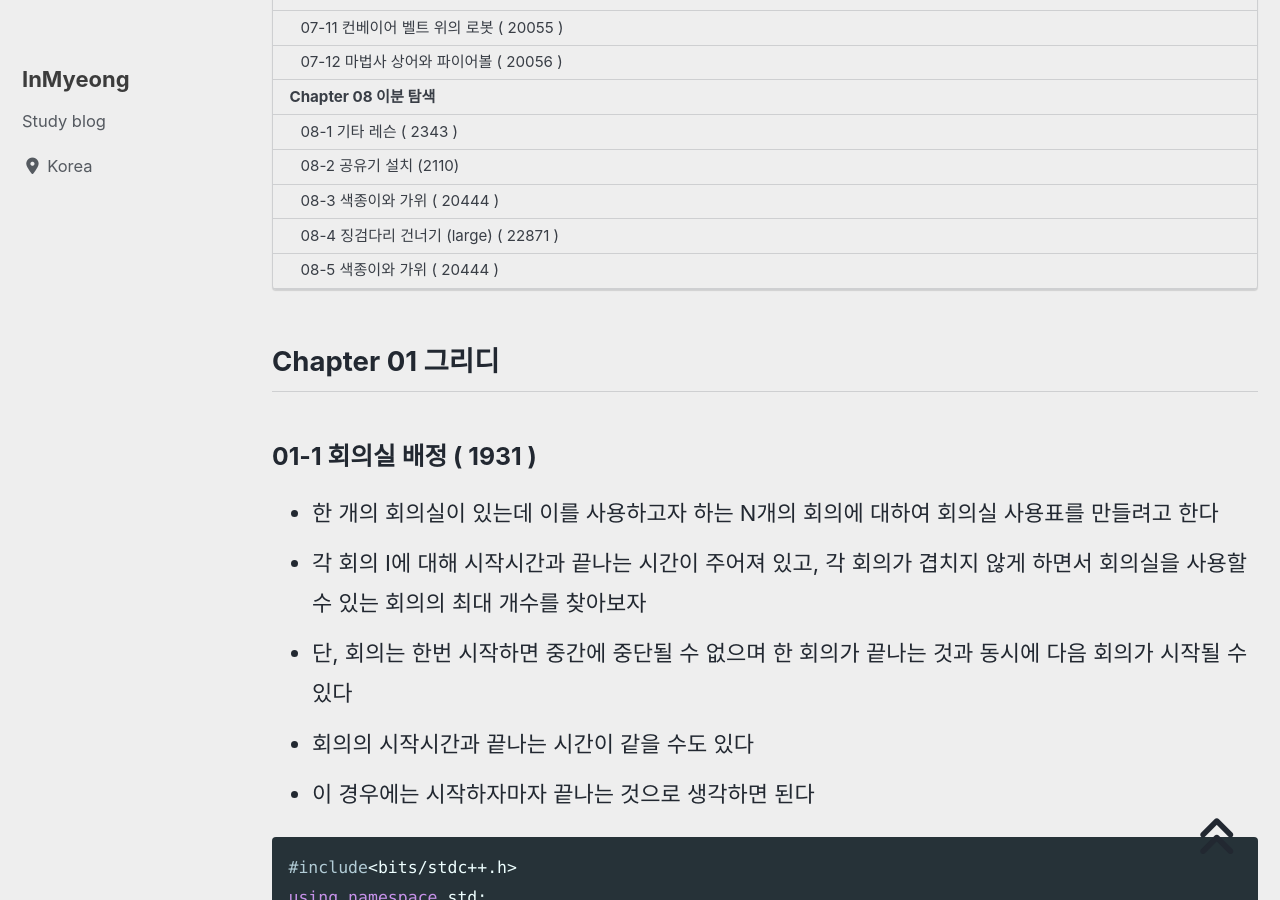
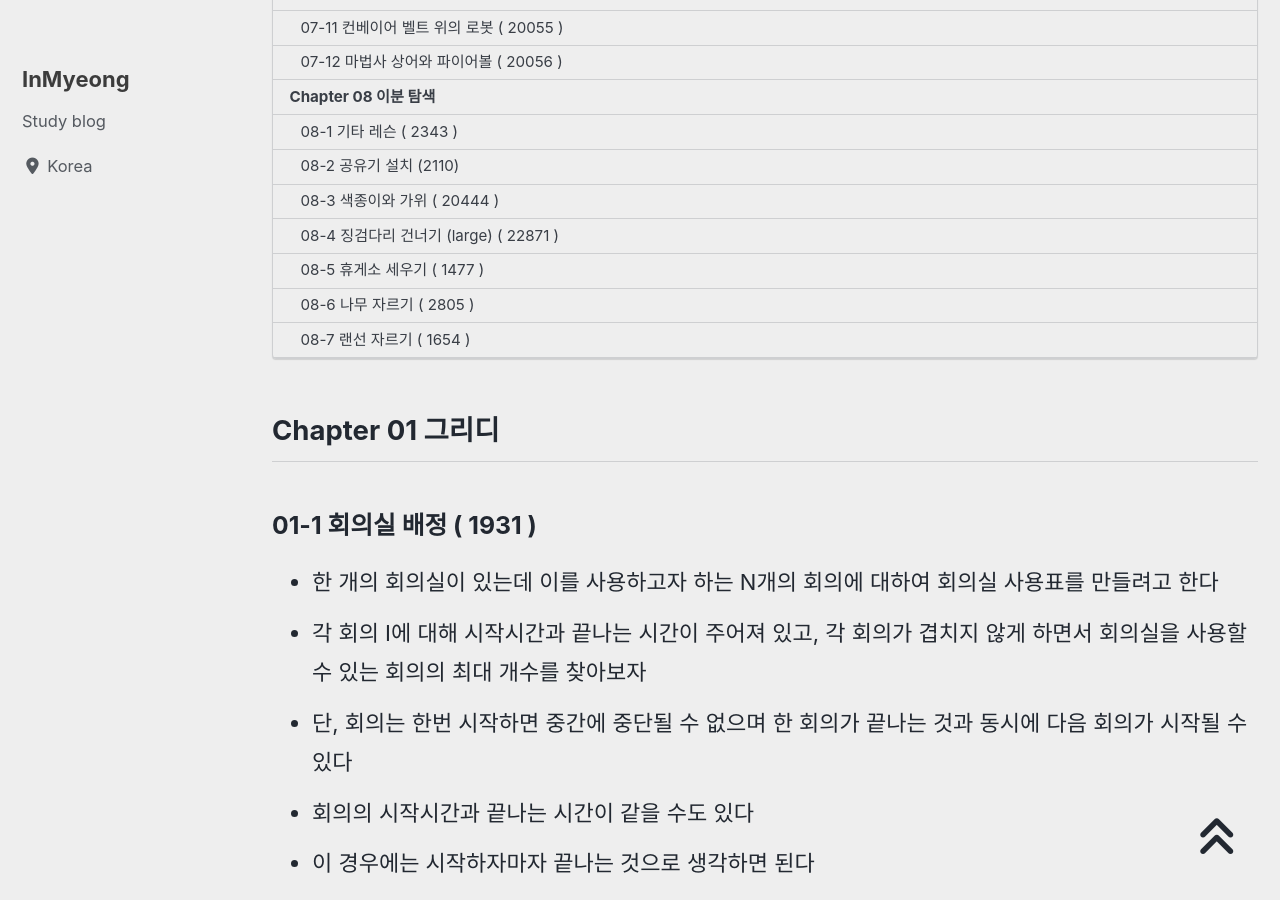
Before and after one commit to devMyeong/devMyeong.github.io, a Jekyll site: the page built from _posts/codingTest/2022-09-25-백준.md, in a window 1280 px wide and 900 px high, scrolled down 2271 px. Built offline with Jekyll 4.4.1, drawn with Linux system fonts in a browser that asks for light colours; cached includes are drawn as plain includes; nearby versions of some CDN libraries; some web fonts are replaced; comment, search, counter and statistics services are not loaded.

Commit message:
Docs : 백준 문제 추가

````diff
--- a/_posts/codingTest/2022-09-25-백준.md
+++ b/_posts/codingTest/2022-09-25-백준.md
@@ -2990,8 +2990,20 @@ int main()
 ```cpp
 ```
 
-### 08-5 색종이와 가위 ( 20444 )
-- 궁금하지만 화가 나서 코딩에 집중할 수 없는 준성이 대신 코드를 작성해주도록 하자
+### 08-5 휴게소 세우기 ( 1477 )
+- 다솜이는 지금 휴게소를 M개 더 세우려고 한다
+
+```cpp
+```
+
+### 08-6 나무 자르기 ( 2805 )
+- 이때, 적어도 M미터의 나무를 집에 가져가기 위해서 절단기에 설정할 수 있는 높이의 최댓값을 구하는 프로그램을 작성하시오
+
+```cpp
+```
+
+### 08-7 랜선 자르기 ( 1654 )
+- 이때 만들 수 있는 최대 랜선의 길이를 구하는 프로그램을 작성하시오
 
 ```cpp
 ```
````
